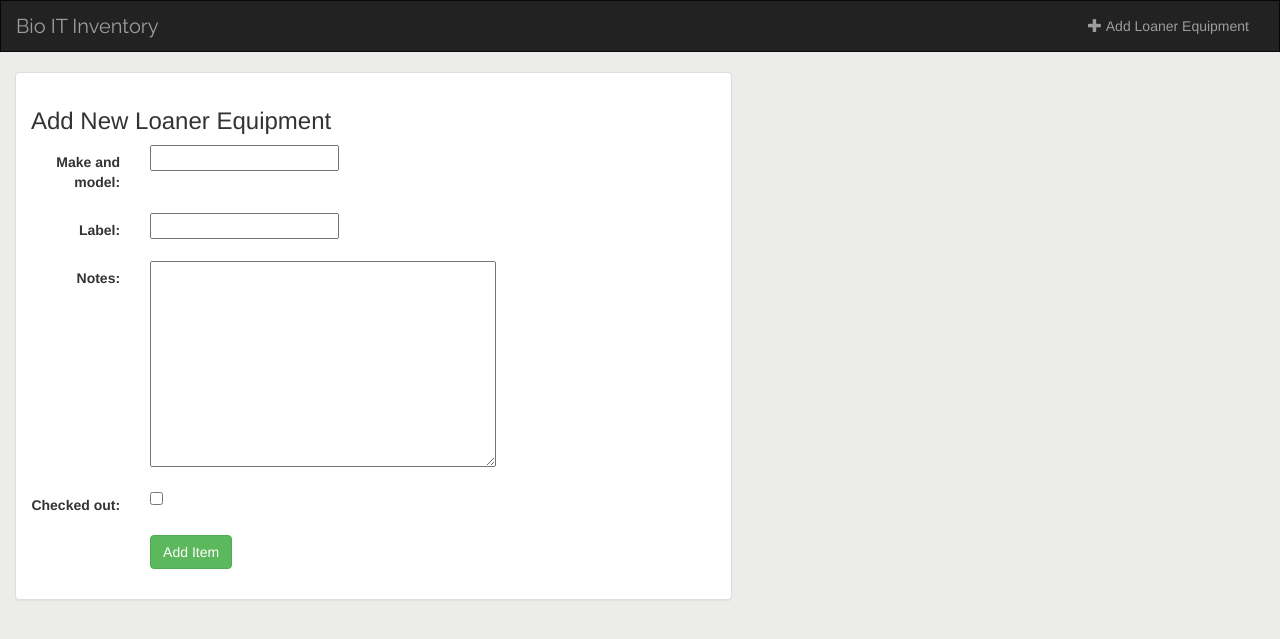
After one commit to shamikh-mill/bio-inventory, a Django app: page /item/add/ in a window 1280 px wide. The commit adds this page. Shown: the top 639 px of the page. Run offline with Django 3.2, Linux system fonts and the light colour scheme; some libraries are stand-ins or nearby versions.

Commit message:
this prob wont work but added forms

```diff
--- a/inventory/models.py
+++ b/inventory/models.py
@@ -10,6 +10,9 @@ class Item(models.Model):
     def __str__(self):
     	return self.make_and_model
 
+    def get_absolute_url(self):
+        return reverse('inventory:detail', kwargs = {'pk' : self.pk})
+
     # def get_absolute_url(self):
     #     return reverse('inventory:detail', kwargs = {'pk' : self.pk})
 
--- a/inventory/templates/inventory/base.html
+++ b/inventory/templates/inventory/base.html
@@ -33,7 +33,7 @@
 
         <ul class = "nav navbar-nav navbar-right">
              <li class = "">
-                <a href = "#">
+                <a href = {% url 'inventory:item-add' %}>
                     <span class = "glyphicon glyphicon-plus" aria-hidden = "true"></span>&nbsp;Add Loaner Equipment
                 </a>
             </li>
--- /dev/null
+++ b/inventory/templates/inventory/form_template.html
@@ -0,0 +1,10 @@
+{% for field in form %}
+    <div class="form-group">
+        <div class="col-sm-offset-2 col-sm-10">
+            <span class="text-danger small">{{ field.errors }}</span>
+        </div>
+        <label class="control-label col-sm-2" for="song_title">{{ field.label_tag }}</label>
+        <div class="col-sm-10">{{ field }}</div>
+{#    input (empty text box^ #}
+    </div>
+{% endfor %}
--- /dev/null
+++ b/inventory/templates/inventory/item_form.html
@@ -0,0 +1,31 @@
+{% extends 'inventory/base.html' %}
+{% block title %} Add New Loaner Equipment to Inventory {% endblock %}
+{% block albums_active %}active{% endblock %}
+
+{% block body %}
+<div class="container-fluid">
+
+    <div class="row">
+
+        <div class="col-sm-12 col-md-7">
+            <div class="panel panel-default">
+                <div class="panel-body">
+                    <h3>Add New Loaner Equipment</h3>
+                    {% if error_message %}
+                        <p><strong>{{ error_message }}</strong></p>
+                    {% endif %}
+                    <form class="form-horizontal" role="form" action="" method="post" enctype="multipart/form-data">
+                        {% csrf_token %}
+                        {% include 'inventory/form_template.html' %}
+                        <div class="form-group">
+                            <div class="col-sm-offset-2 col-sm-10">
+                                <button type="submit" class="btn btn-success">Add Item</button>
+                            </div>
+                        </div>
+                    </form>
+                </div>
+            </div>
+        </div>
+    </div>
+
+{%  endblock %}
--- a/inventory/urls.py
+++ b/inventory/urls.py
@@ -5,4 +5,6 @@ app_name = 'inventory'
 
 urlpatterns = [
     url(r'^$', views.IndexView.as_view(), name = 'index'),
+    url(r'item/add/$', views.ItemCreate.as_view(), name = "item-add"),
+    url(r'^(?P<pk>[0-9]+)/$', views.DetailView.as_view(), name = 'detail'),
 ]
--- a/inventory/views.py
+++ b/inventory/views.py
@@ -1,6 +1,8 @@
 from django.shortcuts import render
 from django.views import generic
 from .models import Item, Loaner
+from django.views.generic.edit import CreateView, UpdateView, DeleteView
+
 
 
 # Create your views here.
@@ -10,3 +12,12 @@ class IndexView(generic.ListView):
 
     def get_queryset(self):
         return Item.objects.all()
+
+class ItemCreate(CreateView):
+	model = Item
+	fields = ['make_and_model', 'label', 'notes', 'checked_out']
+
+
+class DetailView(generic.DetailView):
+    model = Item
+    template_name = 'inventory/detail.html'
```
Also changed, not shown: inventory/templates/inventory/detail.html (+8 -0 lines).
